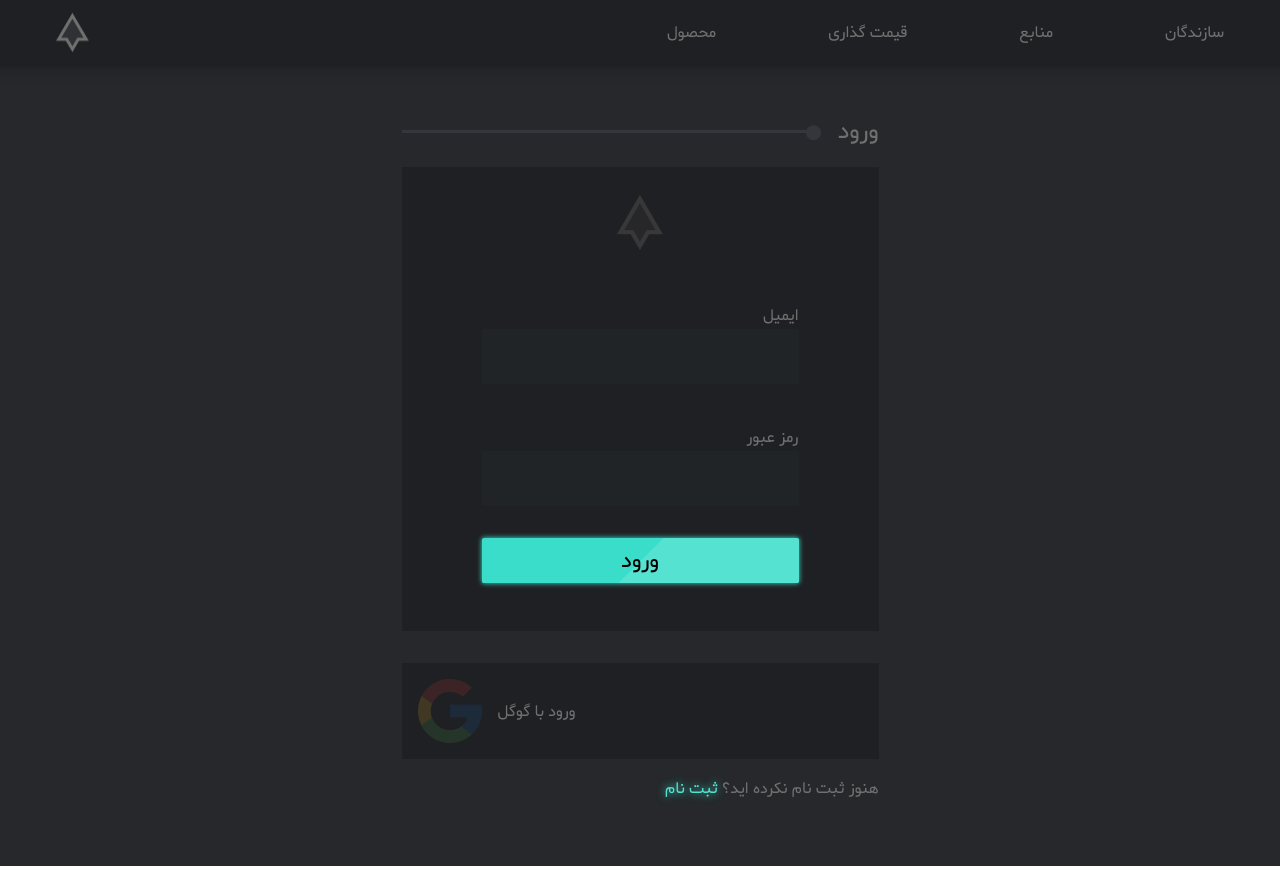
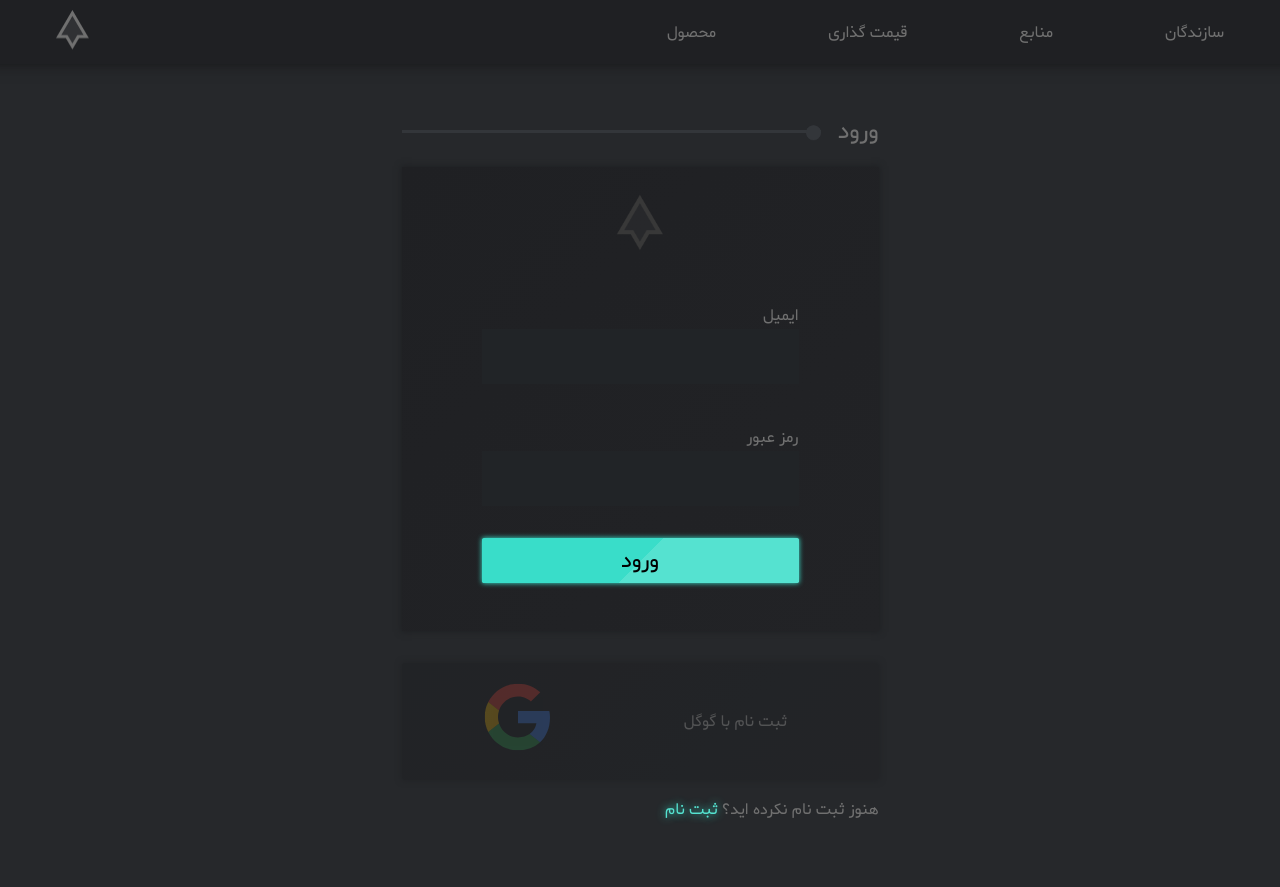
Before and after one commit to kolako54/patreon, a React (Create React App) app in the folder client/: page /login in a window 1280 px wide. Before the commit the page ends 866 px from the top, so only its background shows below. Built offline with nearby package versions, Linux system fonts and the light colour scheme.

Commit message:
feat: google authenthicator

```diff
--- a/client/package.json
+++ b/client/package.json
@@ -11,6 +11,7 @@
     "lodash": "4.17.20",
     "react": "^17.0.1",
     "react-dom": "^17.0.1",
+    "react-google-login": "^5.2.2",
     "react-hook-form": "6.14.1",
     "react-router-dom": "5.2.0",
     "react-scripts": "4.0.1",
--- a/client/src/App.jsx
+++ b/client/src/App.jsx
@@ -7,15 +7,17 @@ import Login from './pages/Login/Login';
 
 function App() {
   return (
-    <Layout>
-      <Router>
+    <Router>
+      <Layout>
+
         <Switch>
           <Route component={Landing} path="/" exact={true} />
           <Route component={Register} path="/register" />
           <Route component={Login} path="/login" />
         </Switch>
-      </Router>
-    </Layout>
+
+      </Layout>
+    </Router>
   );
 }
 
--- a/client/src/components/Navbar/Navbar.jsx
+++ b/client/src/components/Navbar/Navbar.jsx
@@ -1,5 +1,5 @@
 import React, { useEffect, useRef, useState } from 'react';
-
+import {Link} from 'react-router-dom'
 import classes from './Navbar.module.css';
 
 import Navitem from './Navitem/Navitem';
@@ -27,7 +27,9 @@ const Navbar = () => {
   };
   return (
     <nav className={classes.navbar}>
-      <img className={classes['nav-logo']} src={MainLogo} alt="MainLogo" />
+    <Link to='/' className={classes['nav-logo']}>
+      <img src={MainLogo} alt="MainLogo" />
+      </Link>
       <div className={classes['nav-items']} ref={navItemsEl}>
         {navItems.map(({ name, items }, index) => {
           const isOpen = name === openNavName;
--- a/client/src/pages/Login/Login.jsx
+++ b/client/src/pages/Login/Login.jsx
@@ -1,13 +1,20 @@
 import React from 'react';
 import { useForm } from 'react-hook-form';
 import mainLogo from '../../assets/icons/mainLogo.png';
-import googleIcon from '../../assets/icons/googleIcon.png';
 import Button from '../../components/Button/Button';
 import classes from './Login.module.css';
 import Input from '../../components/Input/Input';
 import GlowingText from '../../components/GlowingText/GlowingText';
+import { Link } from 'react-router-dom'
+import { GoogleLogin } from 'react-google-login'
+
+
 
 const Login = () => {
+  const responseGoogle = (response) => {
+    console.log(response);
+    console.log(response.profileObj)
+  }
   const { register, handleSubmit, errors } = useForm();
   console.log(errors);
   const onSubmit = (data) => alert(JSON.stringify(data));
@@ -40,19 +47,17 @@ const Login = () => {
           />
           <Button classname={classes.login__btn}>ورود</Button>
         </form>
-        <button className={classes.login__OAuth}>
-          <img
-            src={googleIcon}
-            className={classes.googleIcon}
-            alt="googleIcon"
-          />
-          <p>ورود با گوگل</p>
-        </button>
+        <GoogleLogin className={classes.login__OAuth} clientId="624819086472-rh9oug572klhcg969mbvlhmthr984lno.apps.googleusercontent.com"
+          onSuccess={responseGoogle}
+          onFailure={responseGoogle}
+          cookiePolicy='single_host_origin'>
+          <p>ثبت نام با گوگل</p>
+        </GoogleLogin>
         <section className={classes.login__login}>
           هنوز ثبت نام نکرده اید؟
-          <a href="/register">
+          <Link to="/register">
             <GlowingText glowOnHover={true}> ثبت نام </GlowingText>
-          </a>
+          </Link>
         </section>
       </div>
     </div>
--- a/client/src/pages/Login/Login.module.css
+++ b/client/src/pages/Login/Login.module.css
@@ -48,26 +48,56 @@
   display: flex;
   flex-direction: column;
   padding: 1rem 5rem;
-  background-color: var(--primary-darkest);
+  background: linear-gradient(
+    -45deg,
+    #222326,
+    var(--primary-darkest)
+  );
+  box-shadow: 0px 0px 6px 1px var(--primary-darkest);
 }
 .login__btn {
   margin: 2rem 0;
 }
 .login__OAuth {
-  display: flex;
-  align-items: center;
-  text-align: center;
-  border: none;
-  color: inherit;
-  cursor: pointer;
-  padding: 1rem;
-  margin-top: 2rem;
-  width: 100%;
-  background-color: var(--primary-darkest);
+  transition: .35s!important;
+
+  box-shadow: 0px 0px 6px 1px var(--primary-darkest)!important;
+  background: linear-gradient(
+    -45deg,
+    #222326,
+    var(--primary-darkest)
+  )!important;
+  display: flex!important;
+  align-items: center!important;
+  text-align: center!important;
+  border: none!important;
+  color: inherit!important;
+  cursor: pointer!important;
+  padding: 1.5rem!important;
+  margin-top: 2rem!important;
+  width: 100%!important;
+  font-size: inherit!important;
+  display: flex!important;
+  justify-content: space-around;
+}
+.login__OAuth svg{
+  transform: scale(3.7);
+  fill-opacity: .4;
+}
+.login__OAuth div{
+  background-color: var(--primary-darkest)!important;
+  padding: .7rem 1rem!important;
+  margin: 10px!important;
+
+}
+.login__OAuth p {
+  margin-left: 1rem!important;
+  color: var(--primary-lighter);
 }
 
-.login__OAuth p {
-  margin-left: 1rem;
+.login__OAuth:hover {
+  transition: .35s;
+  filter: brightness(1.01);
 }
 
 .googleIcon {
--- a/client/src/pages/Register/Register.jsx
+++ b/client/src/pages/Register/Register.jsx
@@ -1,16 +1,18 @@
-import React, {useRef, useState} from 'react';
+import React, { useRef, useState } from 'react';
 import { useForm } from 'react-hook-form';
 import mainLogo from '../../assets/icons/mainLogo.png';
-import googleIcon from '../../assets/icons/googleIcon.png';
 import Button from '../../components/Button/Button';
 import classes from './Register.module.css';
 import Input from '../../components/Input/Input';
 import GlowingText from '../../components/GlowingText/GlowingText';
 import { useMutation } from '@apollo/client';
-import {REGISTER} from '../../queries/queries'
+import { REGISTER } from '../../queries/queries'
+import { Link } from 'react-router-dom'
+import { GoogleLogin } from 'react-google-login'
 
 
-
+//! clientId: 624819086472-rh9oug572klhcg969mbvlhmthr984lno.apps.googleusercontent.com
+//! client secret: 7R3zuGYEnrfyPTnZyupDDyhf
 const Register = () => {
   const { register, handleSubmit, errors, watch } = useForm();
   const password = useRef({});
@@ -19,7 +21,7 @@ const Register = () => {
   const [someError, setSomeError] = useState('');
   const onSubmit = async (data) => {
     try {
-       await signUp({
+      await signUp({
         variables: {
           name: data.name,
           email: data.email,
@@ -31,6 +33,10 @@ const Register = () => {
       setSomeError(err.message);
     }
   };
+  const responseGoogle = (response) => {
+    console.log(response);
+    console.log(response.profileObj)
+  }
   return (
     <div className={classes.register__container}>
       <div className={classes.register}>
@@ -83,21 +89,19 @@ const Register = () => {
           />
           <Button classname={classes.register__btn}>ثبت نام</Button>
         </form>
-        <button className={classes.register__OAuth}>
-          <img
-            src={googleIcon}
-            className={classes.googleIcon}
-            alt="googleIcon"
-          />
+        <GoogleLogin className={classes.register__OAuth} clientId="624819086472-rh9oug572klhcg969mbvlhmthr984lno.apps.googleusercontent.com"
+          onSuccess={responseGoogle}
+          onFailure={responseGoogle}
+          cookiePolicy='single_host_origin'>
           <p>ثبت نام با گوگل</p>
-        </button>
+        </GoogleLogin>
         <section className={classes.register__login}>
-        <p style={{color: 'tomato'}}>{someError}</p>
-        <div>
-          از قبل اکانت دارید؟
-          <a href="/login">
-            <GlowingText glowOnHover={true}> ورود </GlowingText>
-          </a>
+          <p style={{ color: 'tomato' }}>{someError}</p>
+          <div>
+            از قبل اکانت دارید؟
+          <Link to="/login">
+              <GlowingText glowOnHover={true}> ورود </GlowingText>
+            </Link>
           </div>
         </section>
       </div>
--- a/client/src/pages/Register/Register.module.css
+++ b/client/src/pages/Register/Register.module.css
@@ -48,34 +48,56 @@
   display: flex;
   flex-direction: column;
   padding: 1rem 5rem;
-  background-color: var(--primary-darkest);
+  background: linear-gradient(
+    -45deg,
+    #222326,
+    var(--primary-darkest)
+  );
+  box-shadow: 0px 0px 6px 1px var(--primary-darkest);
+
 }
 .register__btn {
   margin: 2rem 0;
 }
 .register__OAuth {
-  display: flex;
-  align-items: center;
-  text-align: center;
-  border: none;
-  color: inherit;
-  cursor: pointer;
-  padding: 1rem;
-  margin-top: 2rem;
-  width: 100%;
-  background-color: var(--primary-darkest);
+  transition: .35s!important;
+  box-shadow: 0px 0px 6px 1px var(--primary-darkest)!important;
+  background: linear-gradient(
+    -45deg,
+    #222326,
+    var(--primary-darkest)
+  )!important;
+  display: flex!important;
+  align-items: center!important;
+  text-align: center!important;
+  border: none!important;
+  color: inherit!important;
+  cursor: pointer!important;
+  padding: 1.5rem!important;
+  margin-top: 2rem!important;
+  width: 100%!important;
+  font-size: inherit!important;
+  display: flex!important;
+  justify-content: space-around;
 }
+.register__OAuth svg{
+  transform: scale(3.7);
+  fill-opacity: .4;
+}
+.register__OAuth div{
+  background-color: var(--primary-darkest)!important;
+  padding: .7rem 1rem!important;
+  margin: 10px!important;
 
+}
 .register__OAuth p {
-  margin-left: 1rem;
-}
-
-.googleIcon {
-  width: 4rem;
+  margin-left: 1rem!important;
+  color: var(--primary-lighter);
 }
 
 .register__OAuth:hover {
-  filter: brightness(1.1);
+transition: .35s;
+filter: brightness(1.01);
 }
 
 .register__login {
```
Also changed, not shown: 1 other file (tests, documents, lock files or other folders).
